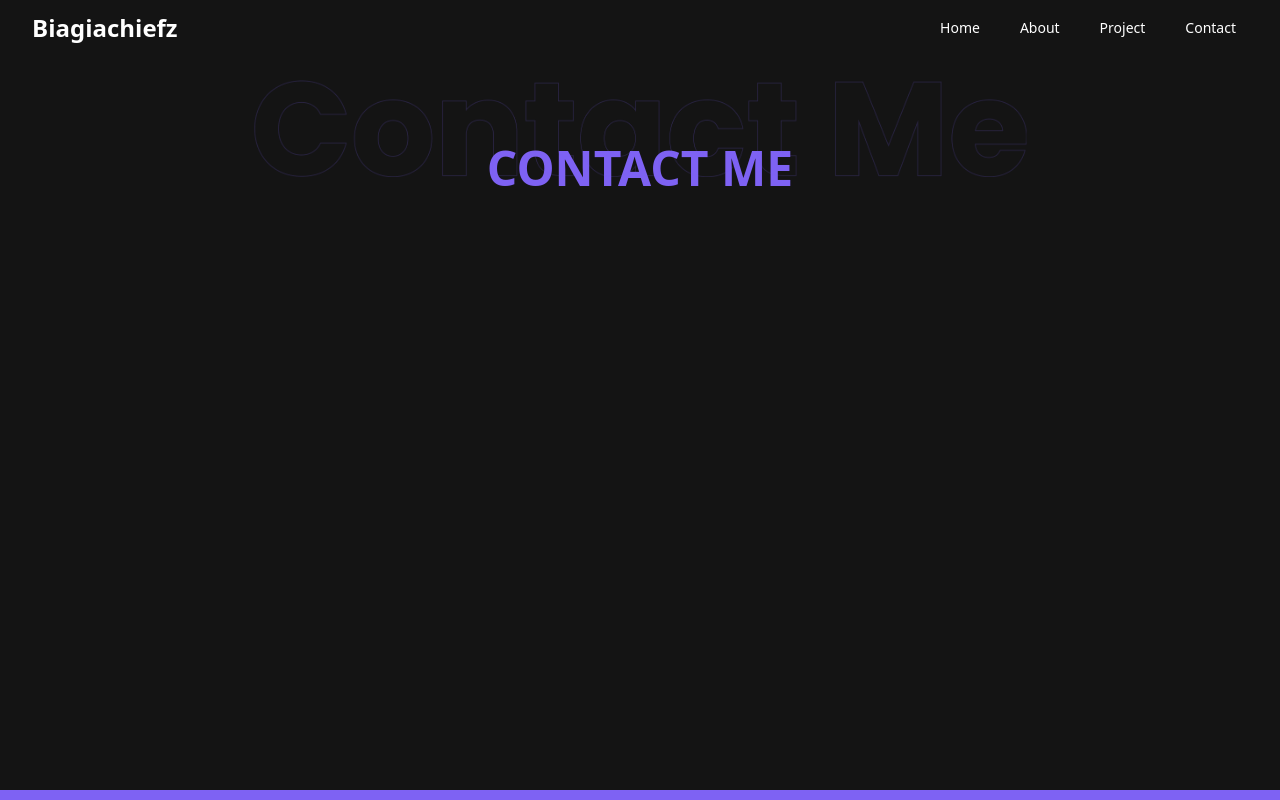
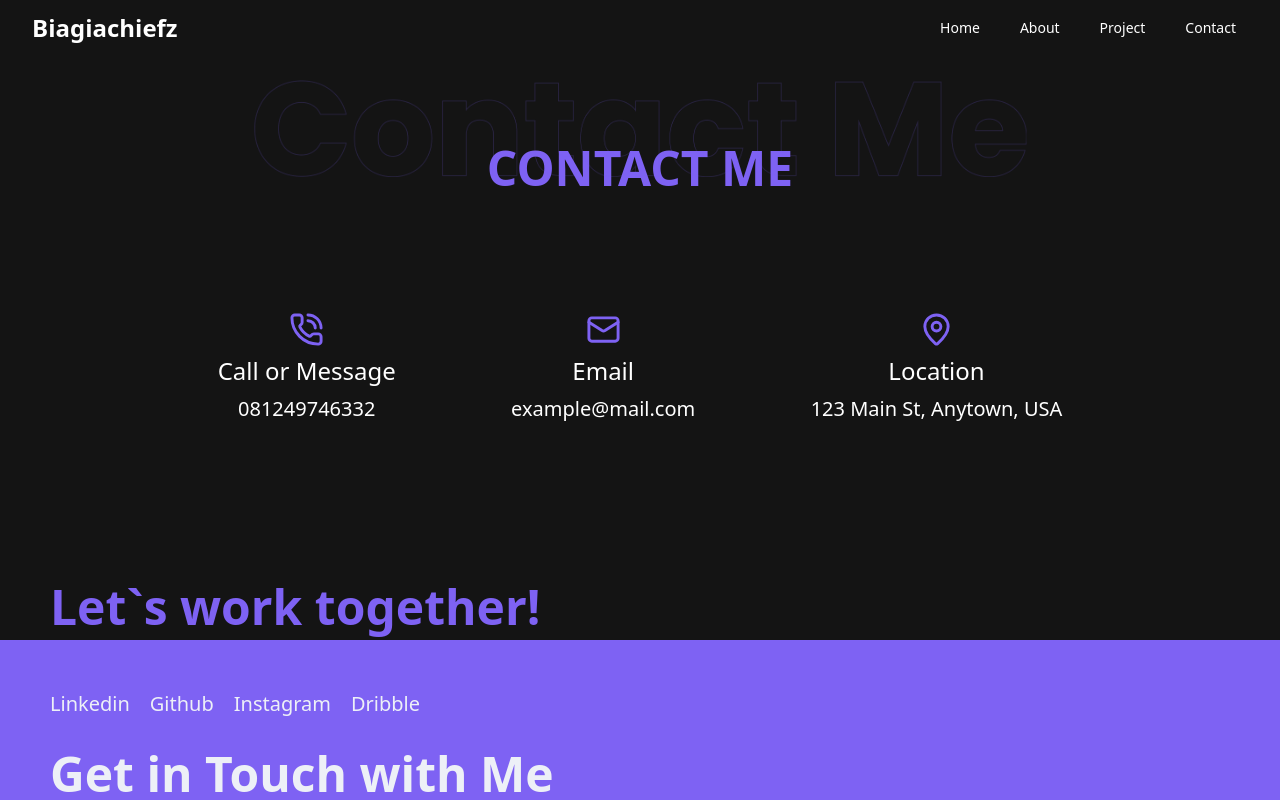
Before and after one commit to Biagiarchiefz/hello-im-biagi, a React (Vite) app: page /contact in a window 1280 px wide. Shown: the top 800 px of the page. Built offline with nearby package versions, Linux system fonts and the light colour scheme.

Commit message:
contact page finish

```diff
--- a/src/components/Footer.tsx
+++ b/src/components/Footer.tsx
@@ -2,7 +2,7 @@ import { Link } from "react-router";
 
 const Footer = () => {
   return (
-    <div className="bg-[#7E62F3] mt-[150px] text-[#EDF0F7] px-[50px] py-[50px]">
+    <div className="bg-[#7E62F3] text-[#EDF0F7] p-[50px]">
       <div className="flex flex-col gap-8">
         <div className="flex gap-5 text-xl">
           <Link to="https://www.linkedin.com/in/biagiarchiefz/">Linkedin</Link>
--- a/src/components/Interested.tsx
+++ b/src/components/Interested.tsx
@@ -3,7 +3,7 @@ import { Link } from 'react-router'
 
 const Interested = () => {
   return (
-    <div className='px-[160px] mt-[150px] text-[#EDF0F7]'>
+    <div className='px-[160px] mt-[150px] text-[#EDF0F7]  mb-[150px]'>
       <div className="h-[138px] rounded-[3px] flex justify-between items-center px-8 bg-[#7E62F3]/10">
             <h1 className='text-4xl font-bold'>Interested working with me?</h1>
             <div className="flex gap-4">
--- a/src/pages/ContactPage.tsx
+++ b/src/pages/ContactPage.tsx
@@ -1,9 +1,11 @@
-import React from 'react'
-import contactMe from "../assets/img/Contact Me-b (1).png"
+import React from "react";
+import contactMe from "../assets/img/Contact Me-b (1).png";
+import { Mail, MapPin, PhoneCall } from "lucide-react";
 
 const ContactPage = () => {
   return (
-    <div className='text-white px-[160px] mt-20'>
+    <>
+      <div className="text-white px-[160px] mt-20">
         <div className="title relative">
           <h1 className="text-[#7E62F3] font-bold text-5xl relative pt-16 px-11 flex justify-center">
             CONTACT ME
@@ -14,8 +16,33 @@ const ContactPage = () => {
             className="w-[773px] absolute top-0 left-1/2 -translate-x-1/2"
           />
         </div>
-    </div>
-  )
-}
 
-export default ContactPage
+        <div className="flex justify-around mt-30">
+          <div className="flex flex-col gap-2 items-center">
+            <PhoneCall size={35} className="text-[#7E62F3]" />
+            <h3 className="text-2xl font-xl">Call or Message</h3>
+            <p className="text-xl font-xl">081249746332</p>
+          </div>
+
+          <div className="flex flex-col gap-2 items-center">
+            <Mail size={35} className="text-[#7E62F3]" />
+            <h3 className="text-2xl font-xl">Email</h3>
+            <p className="text-xl font-xl">example@mail.com</p>
+          </div>
+
+          <div className="flex flex-col gap-2 items-center">
+            <MapPin size={35} className="text-[#7E62F3]" />
+            <h3 className="text-2xl font-xl">Location</h3>
+            <p className="text-xl font-xl">123 Main St, Anytown, USA</p>
+          </div>
+        </div>
+      </div>
+
+      <div className="text-[#7E62F3] mt-40 mb-[25px] px-[50px]">
+        <h1 className="text-5xl font-semibold">Let`s work together!</h1>
+      </div>
+    </>
+  );
+};
+
+export default ContactPage;
```
